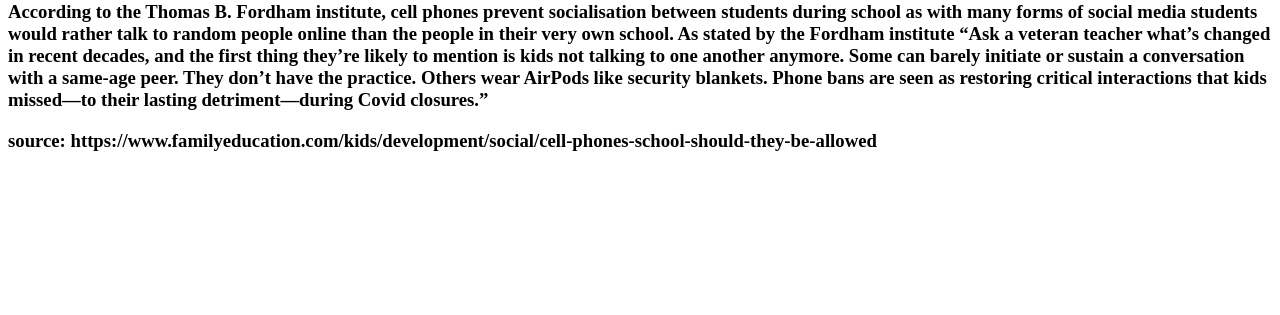
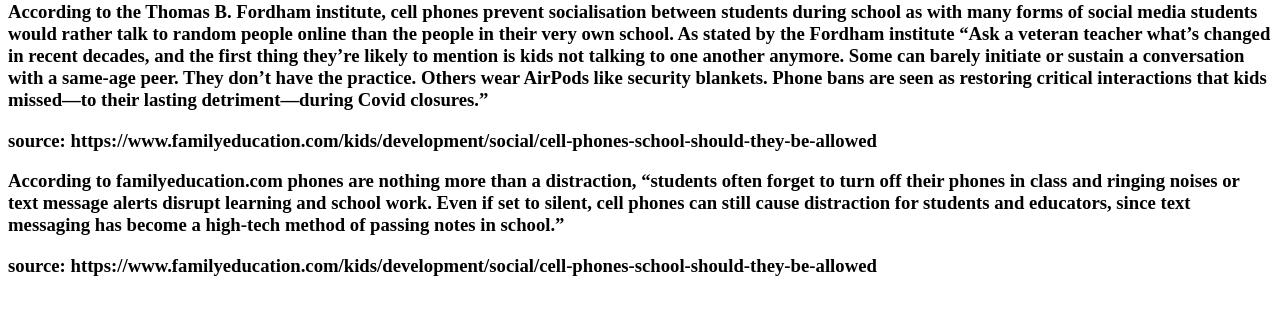
Before and after one commit to RedlandsStuff/YesForPhones, a plain HTML site: page index.html in a window 1280 px wide. Shown: the part 79-394 px from the top of the page. Drawn offline with Linux system fonts and the light colour scheme.

Commit message:
Update index.html

```diff
--- a/index.html
+++ b/index.html
@@ -8,5 +8,7 @@
   <h1>why to vote no!</h1>
   <h3>According to the Thomas B. Fordham institute, cell phones prevent socialisation between students during school as with many forms of social media students would rather talk to random people online than the people in their very own school. As stated by the Fordham institute “Ask a veteran teacher what’s changed in recent decades, and the first thing they’re likely to mention is kids not talking to one another anymore. Some can barely initiate or sustain a conversation with a same-age peer. They don’t have the practice. Others wear AirPods like security blankets. Phone bans are seen as restoring critical interactions that kids missed—to their lasting detriment—during Covid closures.”</h3>
   <h3>source: https://www.familyeducation.com/kids/development/social/cell-phones-school-should-they-be-allowed</h3>
+  <h3>According to familyeducation.com phones are nothing more than a distraction, “students often forget to turn off their phones in class and ringing noises or text message alerts disrupt learning and school work. Even if set to silent, cell phones can still cause distraction for students and educators, since text messaging has become a high-tech method of passing notes in school.”</h3>
+  <h3>source: https://www.familyeducation.com/kids/development/social/cell-phones-school-should-they-be-allowed</h3>
 </body>
 </html>
```
